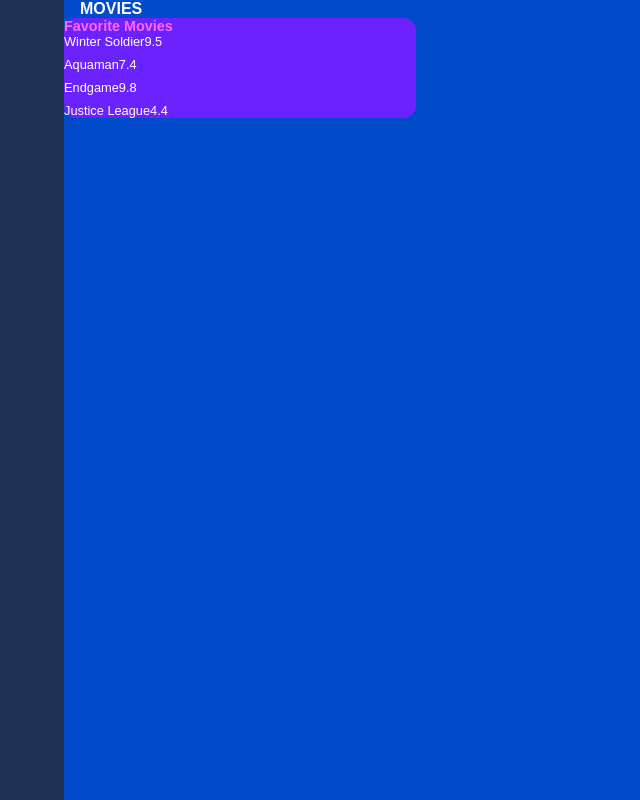
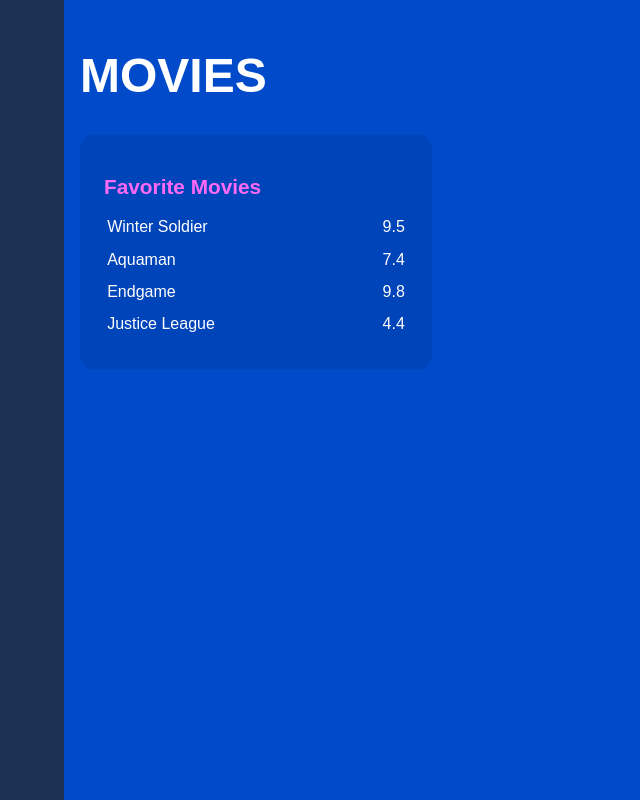
Before and after one commit to joepasss/sass_study, a React (Create React App) app in the folder ui_design/: page / in a window 1280 px wide. Shown: the whole page, without its empty margins (0-640 px from the left). Built offline with nearby package versions, Linux system fonts and the light colour scheme.

Commit message:
challenge 3 improvement

```diff
--- a/ui_design/src/index.scss
+++ b/ui_design/src/index.scss
@@ -50,3 +50,36 @@ main {
     }
   }
 }
+
+/*  improvement */
+main {
+  padding: 1rem;
+
+  h1 {
+    margin: 2rem 2rem 2rem 0;
+    font-size: 3rem;
+  }
+
+  .content {
+    background-color: #0044b9;
+    padding: 1.5rem;
+
+    h3 {
+      margin: 1rem 0;
+      font-size: 1.3rem;
+    }
+
+    ul {
+      li {
+        padding: 0.2rem;
+        display: flex;
+
+        justify-content: space-between;
+
+        span {
+          font-size: 1rem;
+        }
+      }
+    }
+  }
+}
```
